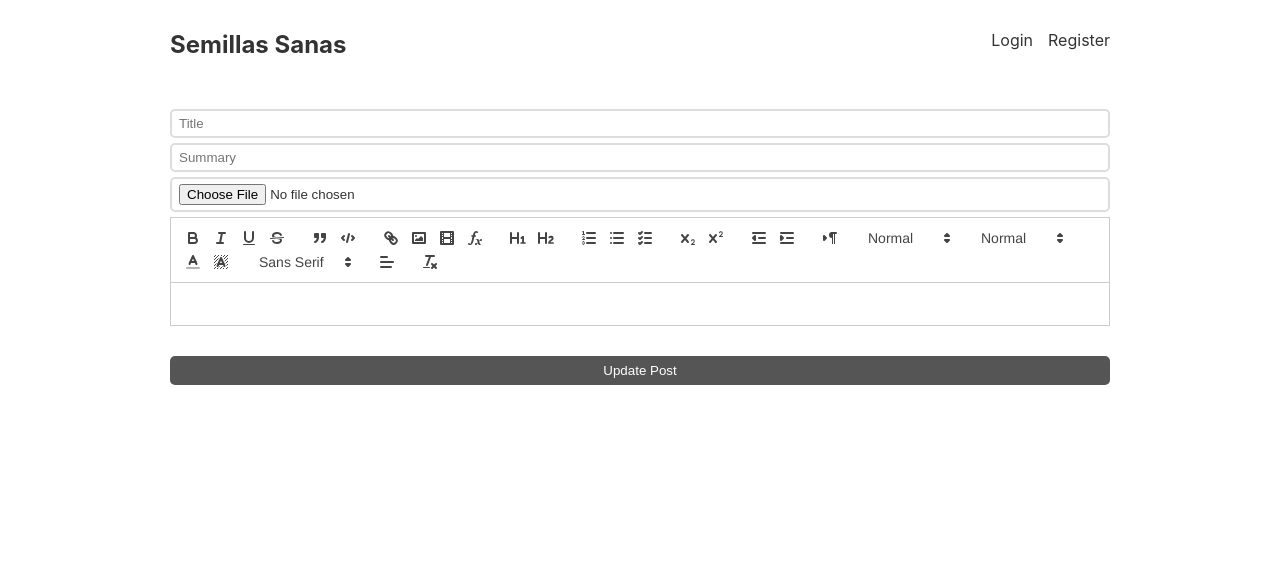
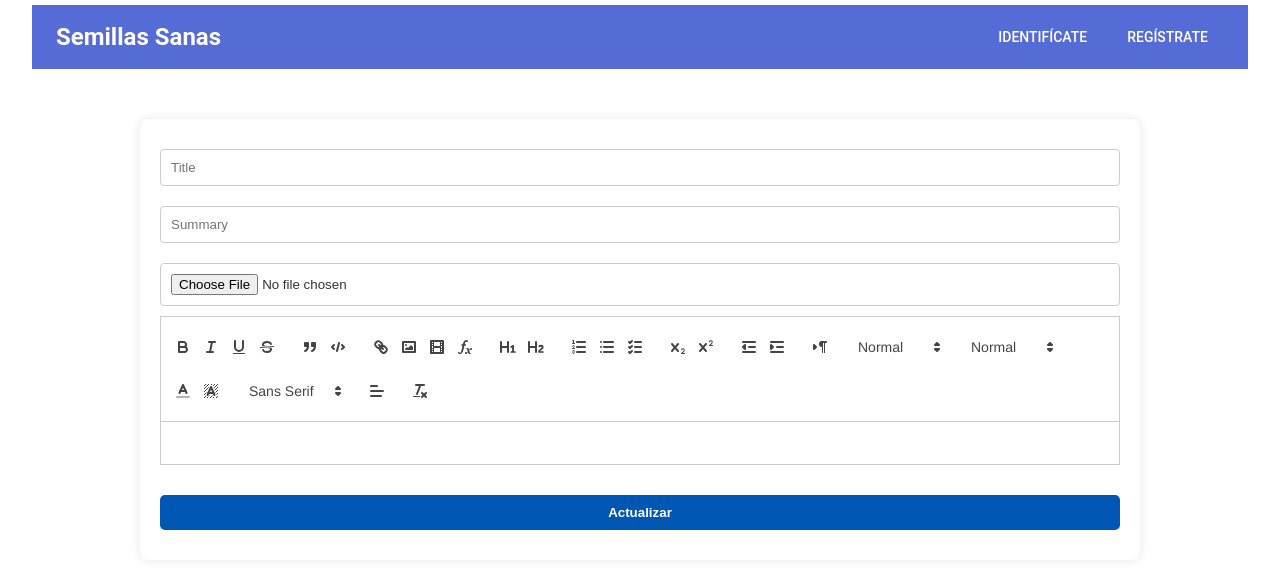
Before and after one commit to carmen-raterman/semillas_sanas_blog, a React (Create React App) app in the folder client/: page /edit/1 in a window 1280 px wide. Shown: the top 568 px of the page. Built offline with nearby package versions, Linux system fonts and the light colour scheme; no server answers.

Commit message:
reconfigured frontend using MUI

```diff
--- a/client/package.json
+++ b/client/package.json
@@ -3,6 +3,9 @@
   "version": "0.1.0",
   "private": true,
   "dependencies": {
+    "@emotion/react": "^11.11.4",
+    "@emotion/styled": "^11.11.5",
+    "@mui/material": "^5.15.15",
     "@testing-library/jest-dom": "^5.14.1",
     "@testing-library/react": "^13.0.0",
     "@testing-library/user-event": "^13.2.1",
--- a/client/src/App.css
+++ b/client/src/App.css
@@ -15,15 +15,17 @@ img{
 }
 
 main{
-  padding: 10px;
-  max-width: 960px;
+  width: 100%;
+  padding: 0px;
+  max-width: 95%;
   margin: 0 auto;
 }
 
 header{
   display: flex;
   justify-content: space-between;
-  margin-top: 20px;
+  margin-top: 5px;
+  margin-bottom: 50px;
 }
 
 header a{
@@ -38,9 +40,14 @@ header a.logo{
   font-size: 1.5rem;
 }
 
+header .MuiButton-root {
+  width: auto;
+  display: inline-flex;
+  margin-right: 8px;
+}
+
 header nav{
   display: flex;
-  gap: 15px;
 }
 
 div.post{
@@ -48,6 +55,7 @@ div.post{
   grid-template-columns: 1fr;
   gap: 20px;
   margin-bottom: 30px;
+  padding-top: 30px;
 }
 
 @media screen and (min-width: 700px) {
@@ -86,30 +94,35 @@ div.post p.summary{
   line-height: 1.4rem;
 }
 
-form.login form.register{
+form.login, form.register {
+  display: flex;
+  flex-direction: column;
+  align-items: center;
+  justify-content: center;
+  width: 100%;
   max-width: 400px;
+  padding: 20px;
   margin: 0 auto;
+  box-shadow: 0 0 10px rgba(0,0,0,0.1);
+  background: #fff;
+  border-radius: 8px;
 }
 
-input{
-  display: block;
-  margin-bottom: 5px;
-  width: 100%;
-  padding: 5px 7px;
-  border: 2px solid #ddd;
-  border-radius: 5px;
-  background-color: #fff;
+input[type="text"], input[type="password"], button {
+  width: calc(100% - 40px);
+  margin: 10px 20px;
+  padding: 8px 10px;
+  border: 2px solid #ccc;
+  border-radius: 4px;
 }
 
-button{
+button {
+  background-color: #0056b3;
+  color: white;
+  padding: 10px;
+  border: none;
+  border-radius: 5px;
   cursor: pointer;
-  width: 100%;
-  display: block;
-  background-color: #555;
-  border: 0;
-  color: #fff;
-  border-radius: 5px;
-  padding: 7px 0;
 }
 
 form.login h1, form.register h1{
@@ -117,7 +130,9 @@ form.login h1, form.register h1{
 }
 
 div.post-page div.image{
-  max-height: 200px;
+  width: 100%;  /* Adjusts to the width of its container */
+  height: auto;  /* Keeps the image's aspect ratio intact */
+  max-height: 50vh;  /* Limits the image's height to 50% of the viewport height */
   display: flex;
   overflow: hidden;
 }
@@ -126,6 +141,15 @@ div.post-page div.image img{
   object-fit: cover;
   object-position: center center;
   width: 100%;
+  height: 80%;
+}
+
+.post-form input[type="file"] {
+  width: 100%;
+  padding: 10px;
+  margin: 10px 0;
+  border: 1px solid #ccc;
+  border-radius: 4px;
 }
 
 div.post-page a{
@@ -175,3 +199,37 @@ div.post-page a.edit-button{
 a svg{
   height: 20px;
 }
+
+.post-form {
+  display: flex;
+  flex-direction: column;
+  align-items: center;
+  padding: 20px;
+  max-width: 1000px; /* Adjust width as needed */
+  margin: 20px auto;
+  box-shadow: 0 0 10px rgba(0,0,0,0.1);
+  background: #fff;
+  border-radius: 8px;
+}
+
+.post-form input[type="title"],
+.post-form input[type="summary"],
+.post-form input[type="file"],
+.post-form button {
+  width: 100%;
+  max-width: 1000px;
+  margin: 10px auto;
+  padding: 10px;
+  border: 1px solid #ccc;
+  border-radius: 4px;
+}
+
+.post-form button {
+  background-color: #0056b3;
+  color: white;
+  cursor: pointer;
+  border: none;
+  border-radius: 5px;
+  padding: 10px;
+  font-weight: bold;
+}
--- a/client/src/App.js
+++ b/client/src/App.js
@@ -8,9 +8,36 @@ import { UserContextProvider } from './UserContext';
 import CreatePost from './pages/CreatePost';
 import PostPage from './pages/PostPage';
 import EditPost from './pages/EditPost';
+import { createTheme, ThemeProvider } from '@mui/material/styles';
+
+const theme = createTheme({
+  palette: {
+    primary: {
+      main: '#556cd6',
+    },
+    secondary: {
+      main: '#19857b',
+    },
+    error: {
+      main: '#ff1744',
+    },
+    background: {
+      default: '#fff',
+    },
+  },
+  typography: {
+    fontFamily: [
+      'Roboto',
+      '"Helvetica Neue"',
+      'Arial',
+      'sans-serif'
+    ].join(','),
+  },
+});
 
 function App() {
   return (
+    <ThemeProvider theme={theme}>
       <UserContextProvider>
         <Routes>
           <Route path="/" element={<Layout />}>
@@ -23,6 +50,7 @@ function App() {
           </Route>
         </Routes>
       </UserContextProvider>
+    </ThemeProvider>
   );
 }
 
--- a/client/src/Header.js
+++ b/client/src/Header.js
@@ -1,24 +1,26 @@
-import { useContext, useEffect, useState } from "react";
-import { Link } from "react-router-dom";
+import { useContext, useEffect } from "react";
+import { Link as RouterLink } from "react-router-dom";
 import { UserContext } from "./UserContext";
+import { AppBar, Toolbar, Typography, Button, Box } from '@mui/material';
+
 
 export default function Header() {
-  const {userInfo, setUserInfo} = useContext(UserContext);
+  const { userInfo, setUserInfo } = useContext(UserContext);
 
   useEffect(() => {
-    fetch('http://localhost:4000/profile', {
-      credentials: 'include',
-    }).then(response => {
-      response.json().then(userInfo => {
+    fetch("http://localhost:4000/profile", {
+      credentials: "include",
+    }).then((response) => {
+      response.json().then((userInfo) => {
         setUserInfo(userInfo);
       });
     });
   }, []);
 
   function logout() {
-    fetch('http://localhost:4000/logout', {
-      credentials: 'include',
-      method: 'POST'
+    fetch("http://localhost:4000/logout", {
+      credentials: "include",
+      method: "POST",
     });
     setUserInfo(null);
   }
@@ -26,25 +28,45 @@ export default function Header() {
   const username = userInfo?.username;
 
   return (
-    <header>
-      <Link to="/" className="logo"> Semillas Sanas </Link>
-      <nav>
-        {username && (
-          <>
-            <span> Hello, {username} </span>
-            <Link to="/create"> Create new post </Link>
-            <a onClick={logout}> Logout </a>
-          </>
-        )}
+    <AppBar position="static" color="primary" elevation={0} sx={{ width: '100%' }}>
+      <Toolbar sx={{ justifyContent: "space-between", py: 1 }}>
+        <Typography variant="h5" component={RouterLink} to="/"
+          sx={{
+            flexGrow: 1,
+            color: "inherit",
+            textDecoration: "none",
+            fontWeight: "bold",
+          }}
+        >
+          Semillas Sanas
+        </Typography>
 
-        {!username && (
-          <>
-            <Link to="/login"> Login </Link>
-            <Link to="/register"> Register </Link>
-          </>
-        )}
+        <Box sx={{ display: "flex", alignItems: "center", gap: 2 }}>
+          {username ? (
+            <>
+              <Typography variant="body1" sx={{ fontWeight: "medium", marginRight: 2 }}>
+                Buenas, @{username}
+              </Typography>
+              <Button color="inherit" component={RouterLink} to="/create" sx={{ minWidth: 120 }}>
+                Nueva Entrada
+              </Button>
+              <Button color="inherit" onClick={logout} sx={{ marginRight: -2 }}>
+                Desconectarse
+              </Button>
+            </>
+          ) : (
+            <>
+              <Button color="inherit" component={RouterLink} to="/login">
+                Identifícate
+              </Button>
 
-      </nav>
-    </header>
+              <Button color="inherit" component={RouterLink} to="/register">
+                Regístrate
+              </Button>
+            </>
+          )}
+        </Box>
+      </Toolbar>
+    </AppBar>
   );
 }
--- a/client/src/Post.js
+++ b/client/src/Post.js
@@ -1,26 +1,84 @@
 import { format } from "date-fns";
-import { Link } from "react-router-dom";
+import { useEffect, useState } from "react";
+import { Link as RouterLink } from "react-router-dom";
+import { Grid, Card, CardActionArea, CardMedia, CardContent, Typography, CardActions, Button } from '@mui/material';
+
 
 export default function Post({_id, title, summary, cover, content, createdAt, author}) {
+  const [posts, setPosts] = useState([]);
+
+  useEffect(() => {
+    fetch("http://localhost:4000/post").then((response) => {
+      response.json().then((posts) => {
+        setPosts(posts);
+      });
+    });
+  }, []);
   //console.log(author)
+
+
   return (
-    <div className="post">
-      <div className="image">
-        <Link to={`/post/${_id}`}>
-          <img src= {'http://localhost:4000/'+cover} alt="" />
-        </Link>
-      </div>
+    <Grid container spacing={2} sx={{ padding: 2 }}>
+      {posts.length > 0 &&
+        posts.map((post) => (
+          <Grid item xs={12} sm={6} md={4} key={post._id}>
+            <Card>
+              <CardActionArea component={RouterLink} to={`/post/${post._id}`}>
+                <CardMedia
+                  component="img"
+                  height="140"
+                  image={`http://localhost:4000/${post.cover}`}
+                  alt={post.title}
+                />
+                <CardContent>
+                  <Typography gutterBottom variant="h5" component="div">
+                    {post.title}
+                  </Typography>
+                  <Typography variant="body2" color="text.secondary">
+                    {post.summary}
+                  </Typography>
+                </CardContent>
+              </CardActionArea>
+              <CardActions disableSpacing>
+                <Button
+                  size="small"
+                  color="primary"
+                  component={RouterLink}
+                  to={`/post/${post._id}`}
+                >
+                  Leer más
+                </Button>
+                <Typography variant="caption" color="text.secondary">
+                  {format(new Date(post.createdAt), "MMM d, yyyy")} por {" "}
+                  {post.author ? post.author.username : "Anonymous"}
+                </Typography>
+              </CardActions>
+            </Card>
+          </Grid>
+        ))}
+    </Grid>
+  );
 
-      <div className="texts">
-        <Link to={`/post/${_id}`}>
-          <h2> {title} </h2>
-        </Link>
-        <p className="info">
-          <a className="author"> {author ? author.username : 'Anonymous'} </a>
-          <time> {format(new Date(createdAt), 'MMM d, yyyy')} </time>
-        </p>
-        <p className="summary"> {summary} </p>
-      </div>
-    </div>
-  );
+
+
+  // return (
+  //   <div className="post">
+  //     <div className="image">
+  //       <Link to={`/post/${_id}`}>
+  //         <img src= {'http://localhost:4000/'+cover} alt="" />
+  //       </Link>
+  //     </div>
+
+  //     <div className="texts">
+  //       <Link to={`/post/${_id}`}>
+  //         <h2> {title} </h2>
+  //       </Link>
+  //       <p className="info">
+  //         <a className="author"> {author ? author.username : 'Anonymous'} </a>
+  //         <time> {format(new Date(createdAt), 'MMM d, yyyy')} </time>
+  //       </p>
+  //       <p className="summary"> {summary} </p>
+  //     </div>
+  //   </div>
+  // );
 }
--- a/client/src/pages/CreatePost.js
+++ b/client/src/pages/CreatePost.js
@@ -36,7 +36,7 @@ export default function CreatePost() {
     };
 
     return(
-        <form onSubmit={createNewPost}>
+        <form className="post-form" onSubmit={createNewPost}>
             <input type="title"
                 placeholder={'Title'}
                 value={title} onChange={ev => setTitle(ev.target.value)}
@@ -51,7 +51,7 @@ export default function CreatePost() {
 
             <Editor value={content} onChange={setContent}/>
 
-            <button style={{marginTop: '30px'}}> Create Post </button>
+            <button style={{marginTop: '30px'}}> Crear Una Entrada </button>
 
         </form>
     )
--- a/client/src/pages/EditPost.js
+++ b/client/src/pages/EditPost.js
@@ -51,7 +51,7 @@ export default function EditPost() {
     };
 
     return (
-      <form onSubmit={updatePost}>
+      <form className="post-form" onSubmit={updatePost}>
         <input
           type="title"
           placeholder={"Title"}
@@ -70,7 +70,7 @@ export default function EditPost() {
 
         <Editor onChange={setContent} value={content} />
 
-        <button style={{ marginTop: "30px" }}> Update Post </button>
+        <button style={{ marginTop: "30px" }}> Actualizar </button>
       </form>
     );
 };
--- a/client/src/pages/IndexPage.js
+++ b/client/src/pages/IndexPage.js
@@ -1,5 +1,7 @@
 import { useEffect, useState } from "react";
 import Post from "../Post";
+import { Grid, Card, CardActionArea, CardMedia, CardContent, Typography } from '@mui/material';
+
 
 export default function IndexPage() {
     const [posts, setPosts] = useState([]);
--- a/client/src/pages/LoginPage.js
+++ b/client/src/pages/LoginPage.js
@@ -33,7 +33,7 @@ export default function LoginPage() {
 
     return(
         <form className="login" onSubmit={login}>
-            <h1> Login </h1>
+            <h1> Identifícate </h1>
             <input type="text"
                 placeholder="username"
                 value={username}
@@ -46,7 +46,7 @@ export default function LoginPage() {
                 onChange={ev => setPassword(ev.target.value)}
             />
 
-            <button> Login </button>
+            <button> Identifícate </button>
 
         </form>
     );
--- a/client/src/pages/PostPage.js
+++ b/client/src/pages/PostPage.js
@@ -27,7 +27,7 @@ export default function PostPage() {
 
         <time> {format(new Date(postInfo.createdAt), "MMM d, yyyy")} </time>
 
-        <div className="author"> by @{postInfo.author.username} </div>
+        <div className="author"> por @{postInfo.author.username} </div>
         {userInfo.id === postInfo.author._id && (
           <div className="edit-row">
             <Link className="edit-button" to={`/edit/${postInfo._id}`}>
@@ -45,7 +45,7 @@ export default function PostPage() {
                   d="m16.862 4.487 1.687-1.688a1.875 1.875 0 1 1 2.652 2.652L10.582 16.07a4.5 4.5 0 0 1-1.897 1.13L6 18l.8-2.685a4.5 4.5 0 0 1 1.13-1.897l8.932-8.931Zm0 0L19.5 7.125M18 14v4.75A2.25 2.25 0 0 1 15.75 21H5.25A2.25 2.25 0 0 1 3 18.75V8.25A2.25 2.25 0 0 1 5.25 6H10"
                 />
               </svg>
-              Edit this post
+              Editar esta entrada
             </Link>
           </div>
         )}
--- a/client/src/pages/RegisterPage.js
+++ b/client/src/pages/RegisterPage.js
@@ -22,7 +22,7 @@ export default function RegisterPage() {
 
     return(
         <form className="register" onSubmit={register}>
-            <h1> Register </h1>
+            <h1> Regístrate </h1>
             <input type="text"
                 placeholder="username"
                 value={username}
@@ -35,7 +35,7 @@ export default function RegisterPage() {
                 onChange={ev => setPassword(ev.target.value)}
             />
 
-            <button> Register </button>
+            <button> Regístrate </button>
 
         </form>
     );
```
Also changed, not shown: 13 other files (tests, documents, lock files or other folders). Lines whose indentation alone changed are shown as unchanged.
